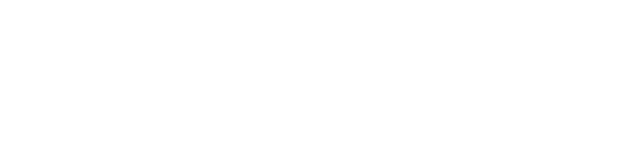
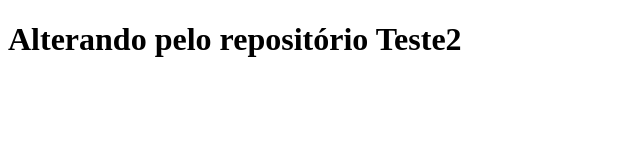
Before and after one commit to Lozovoy859/testeloja, a plain HTML site: page index.html in a window 1280 px wide. Shown: the whole page, without its empty margins (0-640 px from the left). Drawn offline with Linux system fonts and the light colour scheme.

Commit message:
update index.html

```diff
--- a/index.html
+++ b/index.html
@@ -6,6 +6,7 @@
     <title>Document</title>
 </head>
 <body>
+    <h1>Alterando pelo repositório Teste2</h1>
 
 </body>
 </html>
```
